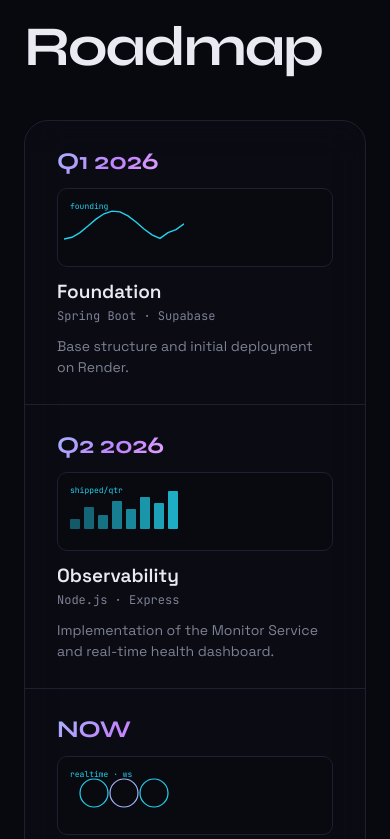
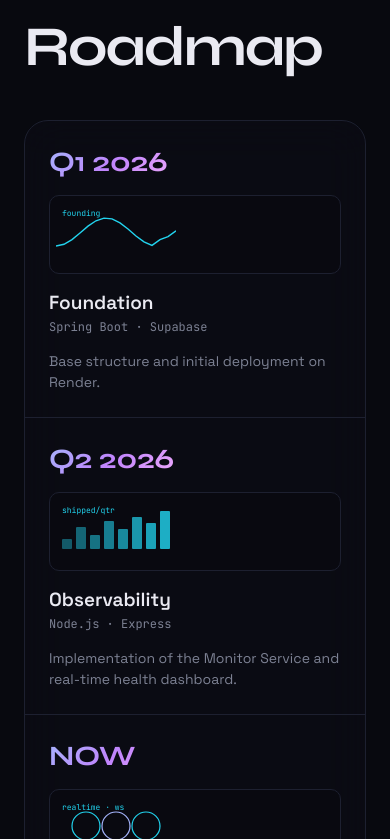
Before and after one commit to SvarogMyl/lab-template-holo, a Next.js app: page / in a window 390 px wide. Shown: the part 7085-7924 px from the top of the page. Built offline with nearby package versions, Linux system fonts and the light colour scheme.

Commit message:
fix: resolve roadmap stacking and refine navigation overflow

```diff
--- a/src/app/globals.css
+++ b/src/app/globals.css
@@ -95,17 +95,24 @@ body {
     display: none !important;
   }
 
+  /* Roadmap */
+  .roadmap-item {
+    grid-template-columns: 100px 140px 1fr 1.2fr 60px;
+  }
+
   /* Roadmap Mobile */
+  @media (max-width: 1024px) {
     .roadmap-item {
       grid-template-columns: 1fr !important;
-    gap: 12px !important;
+      gap: 16px !important;
       text-align: left !important;
     }
     .roadmap-year {
-    font-size: 24px !important;
+      font-size: 28px !important;
     }
     .roadmap-arrow {
       display: none !important;
+    }
   }
 }
 
--- a/src/app/page.tsx
+++ b/src/app/page.tsx
@@ -207,7 +207,7 @@ export default function Home() {
         <div style={{ borderRadius: 24, overflow: "hidden", border: "1px solid var(--surface-border)", background: "rgba(15, 17, 25, 0.4)", backdropFilter: "blur(20px)" }}>
           {c.timeline.items.map((it, i) => (
             <div key={i} className="roadmap-item" style={{
-              padding: "26px 32px", display: "grid", gridTemplateColumns: "100px 140px 1fr 1.2fr 60px", gap: 24,
+              padding: "24px", display: "grid", gap: 24,
               alignItems: "center", borderTop: i ? `1px solid var(--surface-border)` : "none",
             }}>
               <div className="roadmap-year" style={{ fontFamily: "var(--font-display)", fontSize: 28, fontWeight: 700, background: "var(--grad)", WebkitBackgroundClip: "text", WebkitTextFillColor: "transparent" }}>{it.year}</div>
```
Lines whose indentation alone changed are shown as unchanged.
